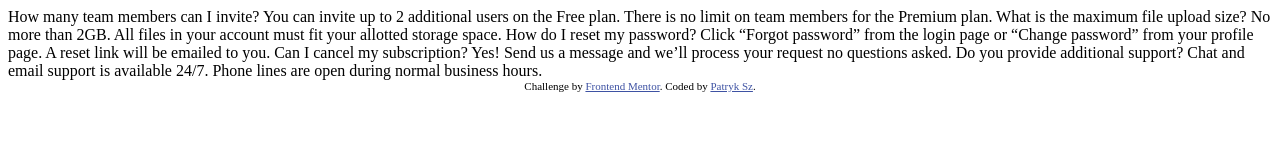
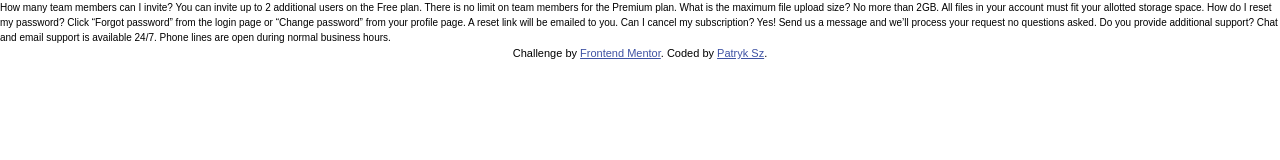
Before and after one commit to dedku/FAQ-accordion-card-DailyNewbie_15, a plain HTML site: page index.html in a window 1280 px wide. Drawn offline with Linux system fonts and the light colour scheme.

Commit message:
css setup

```diff
--- a/style.css
+++ b/style.css
@@ -1,3 +1,108 @@
+@import url('https://fonts.googleapis.com/css2?family=Kumbh+Sans:wght@400;700&display=swap');
+
+:root {
+    --clr-shadow-dark-blue: hsl(238, 29%, 16%);
+    --clr-arrow-soft-red: hsl(14, 88%, 65%);
+    --clr-bg-soft-violet: hsl(273, 75%, 66%);
+    --clr-bg-soft-blue: hsl(240, 73%, 65%);
+    --clr-text-dark-blue: hsl(237, 12%, 33%);
+    --clr-text-blue: hsl(240, 6%, 50%);
+    --clr-divider-blue: hsl(240, 5%, 91%);
+    --fs-200: 1.2rem;
+
+}
+
+/* Box sizing rules */
+*,
+*::before,
+*::after {
+    box-sizing: border-box;
+}
+
+* {
+    padding: 0;
+    margin: 0;
+    font: inherit;
+}
+
+/* Remove list styles on ul, ol elements with a list role, which suggests default styling will be removed */
+ul[role='list'],
+ol[role='list'] {
+    list-style: none;
+}
+
+html,
+body {
+    height: 100%;
+}
+
+html {
+    font-size: 62.5%;
+}
+
+/* Set core root defaults */
+html:focus-within {
+    scroll-behavior: smooth;
+}
+
+/* Set core body defaults */
+body {
+    text-rendering: optimizeSpeed;
+    line-height: 1.5;
+}
+
+/* A elements that don't have a class get default styles */
+a:not([class]) {
+    text-decoration-skip-ink: auto;
+}
+
+/* Make images easier to work with */
+img,
+picture,
+svg {
+    max-width: 100%;
+    display: block;
+}
+
+/* Remove all animations, transitions and smooth scroll for people that prefer not to see them */
+@media (prefers-reduced-motion: reduce) {
+    html:focus-within {
+        scroll-behavior: auto;
+    }
+
+    *,
+    *::before,
+    *::after {
+        animation-duration: 0.01ms !important;
+        animation-iteration-count: 1 !important;
+        transition-duration: 0.01ms !important;
+        scroll-behavior: auto !important;
+    }
+}
+
+/* general */
+body {
+    font-family: 'Karla', sans-serif;
+    font-size: var(--fs-400);
+}
+
+main,
+section {
+    height: 100%;
+    width: 100%;
+}
+
+section {
+    display: flex;
+    justify-content: center;
+    align-items: center;
+}
+
+/* utilities */
+
+
+
+/* components */
 .attribution {
     font-size: 11px;
     text-align: center;
```
